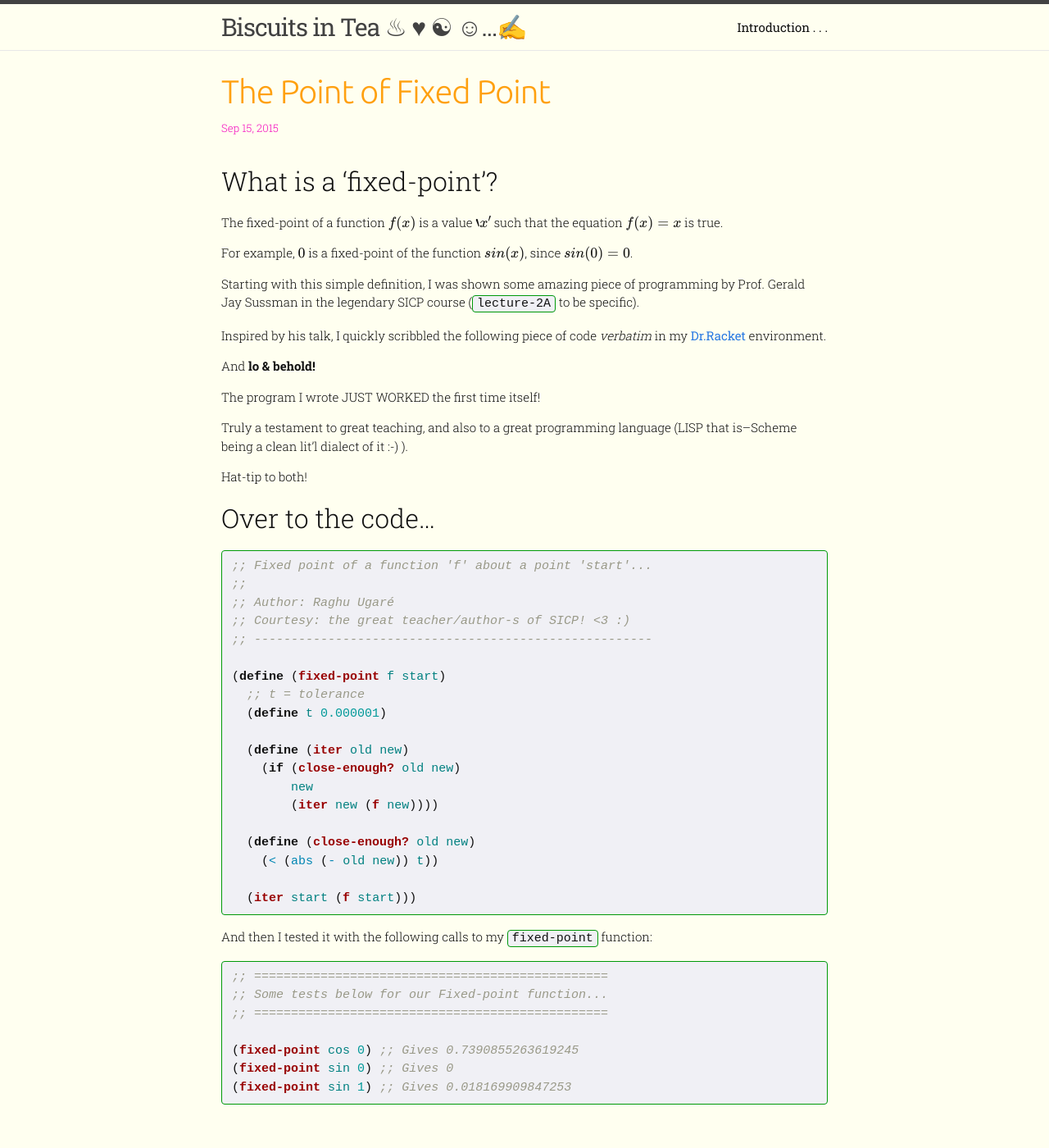
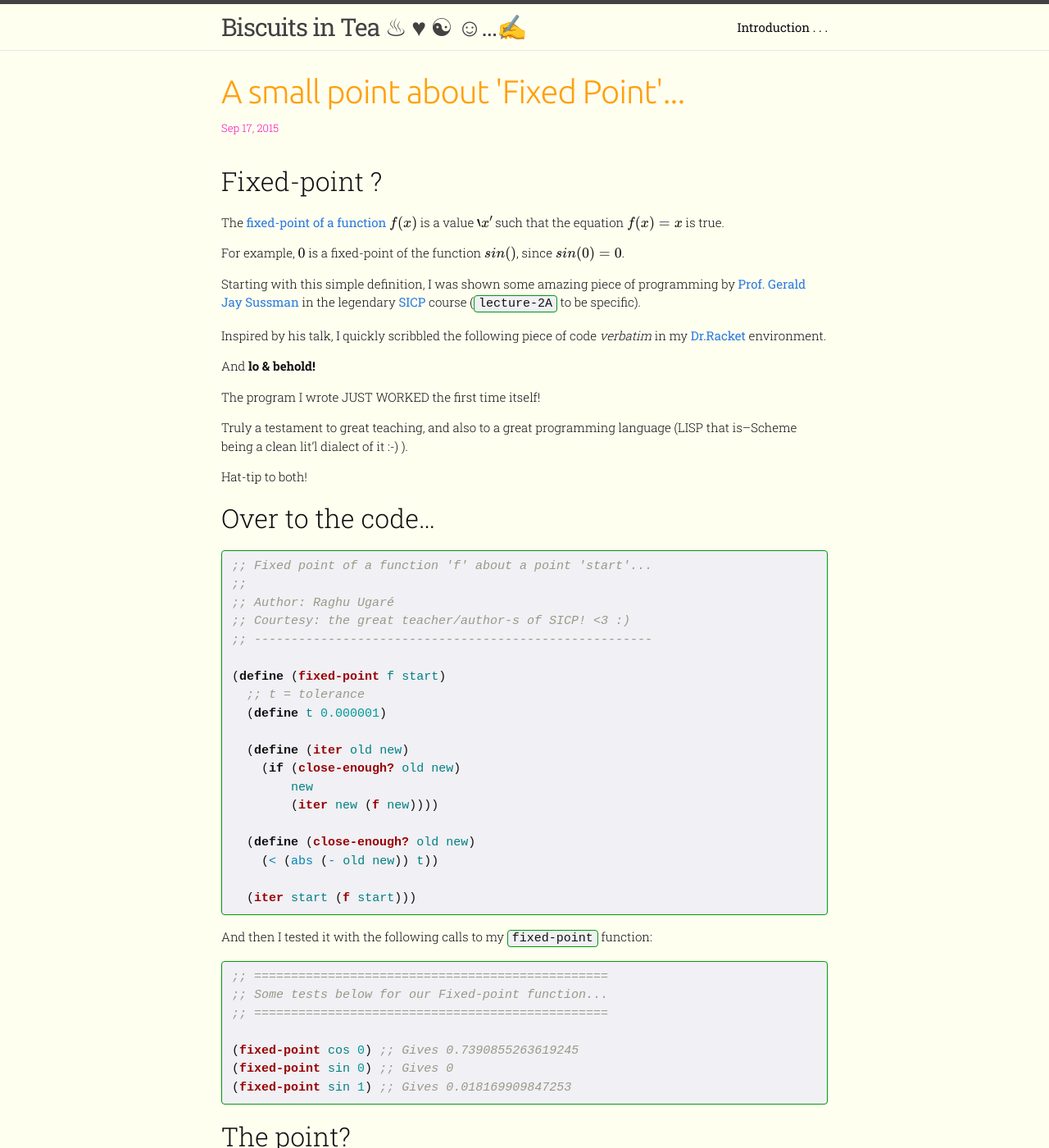
Before and after one commit to raghuugare/raghuugare.bkup, a Jekyll site: the page built from _posts/2015-09-17-fixed_point.markdown, in a window 1280 px wide and 1400 px high. Shown: the whole window at 82% size. Built offline with Jekyll 4.4.1, drawn with Linux system fonts in a browser that asks for light colours; some web fonts are replaced; formulas are drawn with MathJax 3; some of the changed text lies outside the part shown.

Commit message:
Small changes & additions.

```diff
--- a/_posts/2015-09-15-fixed_point.markdown
+++ b/_posts/2015-09-17-fixed_point.markdown
@@ -1,21 +1,21 @@
 ---
 layout: post
-title:  "The Point of Fixed Point"
-date:   2015-09-15 12:20:10
+title:  "A small point about 'Fixed Point'..."
+date:   2015-09-17 12:20:10
 categories: programming
 draft: true
 
 ---
 
-## What is a 'fixed-point'?
+## Fixed-point ?
 
-The fixed-point of a function \$f(x)\$ is a value \$`x'\$ such that the equation \$f(x) = x\$ is true.
+The [fixed-point of a function][link_fixed_point_definition]{:target="_blank"} \$f(x)\$ is a value \$`x'\$ such that the equation \$f(x) = x\$ is true.
 
-For example, \$0\$ is a fixed-point of the function \$sin(x)\$, since \$sin(0)=0\$.
+For example, \$0\$ is a fixed-point of the function \$sin()\$, since \$sin(0)=0\$.
 
-Starting with this simple definition, I was shown some amazing piece of programming by Prof. Gerald Jay Sussman in the legendary SICP course (`lecture-2A` to be specific).
+Starting with this simple definition, I was shown some amazing piece of programming by [Prof. Gerald Jay Sussman][link_prof_Sussman]{:target="_blank"} in the legendary [SICP][link_SICP]{:target="_blank"} course (`lecture-2A` to be specific).
 
-Inspired by his talk, I quickly scribbled the following piece of code _verbatim_ in my [Dr.Racket][link_dr_racket] environment.
+Inspired by his talk, I quickly scribbled the following piece of code _verbatim_ in my [Dr.Racket][link_dr_racket]{:target="_blank"} environment.
 
 And **lo & behold!**
 
```
Also changed, not shown: other parts of _posts/2015-09-17-fixed_point.markdown (+14 -0 lines).
